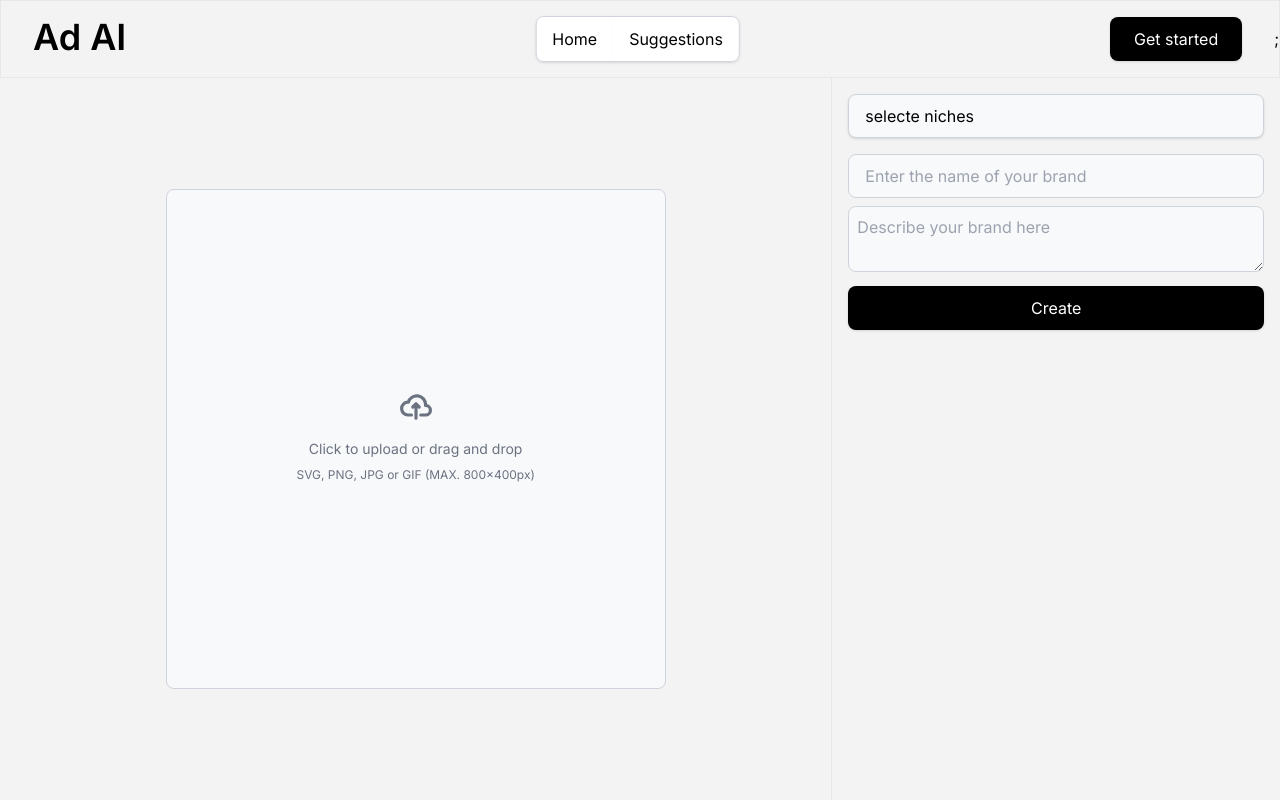
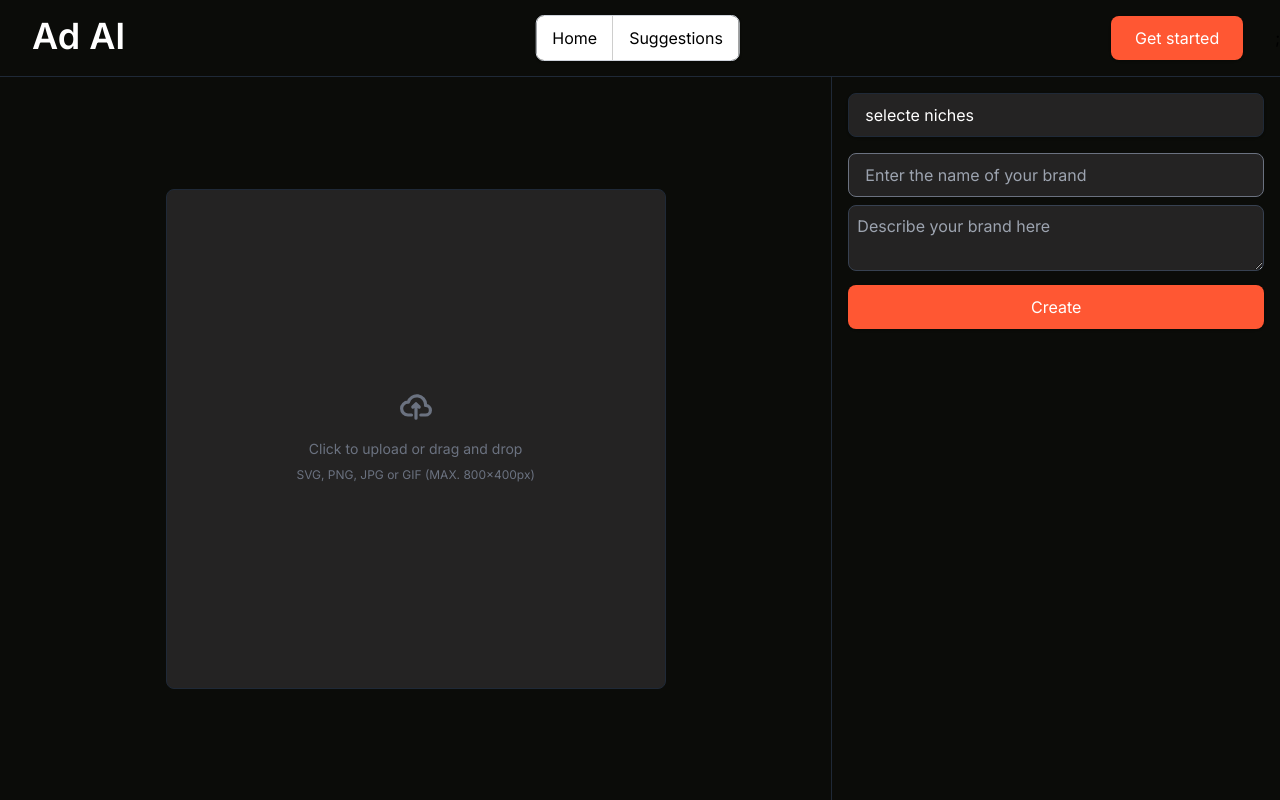
Before and after one commit to danielfsha/ad-ai, a Next.js app: page / in a window 1280 px wide. Built offline with nearby package versions, Linux system fonts and the light colour scheme.

Commit message:
added dark theme

```diff
--- a/app/globals.css
+++ b/app/globals.css
@@ -3,8 +3,8 @@
 @tailwind utilities;
 
 :root {
-  --foreground: #000000;
-  --background: #f3f3f3;
+  --foreground: #daf7a6;
+  --background: #0b0c09;
 }
 
 @media (prefers-color-scheme: dark) {
--- a/app/page.js
+++ b/app/page.js
@@ -37,14 +37,16 @@ export default function Home() {
       <div className="h-full flex-[4] flex items-center justify-center">
         <ImageInput file={file} setFile={setFile} />
       </div>
-      <div className="h-full flex-[2] border-l p-4 space-y-2">
+
+
+      <div className="h-full flex-[2] border-l border-gray-800 p-4 space-y-2">
         <CommandWindow searchInput={searchInput} setSearchInput={setSearchInput} isOpen={isOpen} toggle={() => setIsOpen(!isOpen)} options={niches} filteredItems={filteredItems} selectedoptions={selectedNiche} setSelectedoptions={setSelectedNiche} />
         <div className="flex flex-col">
-          <Button variant='outline' className='w-full justify-start' onClick={() => setIsOpen(true)} >selecte niches</Button>
+          <Button variant='outline' className='w-full justify-start bg-[#242323] border-gray-800 text-white' onClick={() => setIsOpen(true)} >selecte niches</Button>
           <div className="flex flex-wrap gap-1 mt-2">
             {
               selectedNiche && selectedNiche.map((niche, index) => (
-                <Button variant='outline' onClick={() => {
+                <Button key={index} variant='outline' onClick={() => {
                   setSelectedNiche(selectedNiche.filter((item) => item !== niche))
                 }} className='inline-flex'>
                   {niche.logo}
--- a/components/Button.jsx
+++ b/components/Button.jsx
@@ -4,7 +4,7 @@ import { cva } from "class-variance-authority";
 import cn from "@/utils/lib";
 
 export const buttonVariants = cva(
-  "bg-black text-white h-11 px-4 py-2.5 rounded-lg shadow justify-center items-center gap-3 inline-flex",
+  "bg-[#FF5733] text-white h-11 px-4 py-2.5 rounded-lg shadow justify-center items-center gap-3 inline-flex",
   {
     variants: {
       variant: {
--- a/components/ImageInput.jsx
+++ b/components/ImageInput.jsx
@@ -10,7 +10,7 @@ export default function ImageInput({ file, setFile }) {
   return (
     <div
       {...getRootProps()}
-      className="h-[500px] w-[500px] bg-[#f8f9fb] border border-[#cfd4dc] rounded-lg object-cover flex items-center justify-center"
+      className="h-[500px] w-[500px] bg-[#242323] border border-gray-800 rounded-lg object-cover flex items-center justify-center"
     >
       <input {...getInputProps()} />
       {isDragActive ? (
--- a/components/Input.jsx
+++ b/components/Input.jsx
@@ -2,7 +2,7 @@ import cn from "@/utils/lib";
 import { cva } from "class-variance-authority";
 
 export const inputVariants = cva(
-  "bg-[#f8f9fb] text-black border border-[#cfd4dc] h-11 px-4 py-2.5 rounded-lg justify-center items-center gap-3 inline-flex outline-none",
+  "bg-[#f8f9fb] text-black border border-gray-500 bg-[#242323] text-white h-11 px-4 py-2.5 rounded-lg justify-center items-center gap-3 inline-flex outline-none",
   {
     variants: {
       variant: {
--- a/components/Nav.jsx
+++ b/components/Nav.jsx
@@ -8,9 +8,9 @@ import { TabItem, Tabs } from "./Tabs";
 export default function Nav() {
   const router = useRouter();
   return (
-    <nav className="w-full flex items-center justify-between py-4 border">
+    <nav className="w-full flex items-center justify-between py-4 border-b border-gray-800">
       <Container variant="row" className="justify-between">
-        <h1 className="text-4xl font-semibold">Ad AI</h1>
+        <h1 className="text-4xl font-semibold text-white">Ad AI</h1>
 
         <Tabs className="absolute top-[50%] left-[50%] -translate-x-[50%] -translate-y-[50%]">
           <TabItem onClick={() => router.push("/")}>Home</TabItem>
--- a/components/TextArea.jsx
+++ b/components/TextArea.jsx
@@ -4,7 +4,7 @@ export default function TextArea({ className, ...props }) {
   return (
     <textarea
       className={cn(
-        "w-full bg-[#f8f9fb] text-black border border-[#cfd4dc] rounded-lg p-2 active:border-[#cfd4dc] focus:border-[#cfd4dc] focus:outline-none",
+        "w-full bg-[#242323] text-white border-gray-700 border rounded-lg p-2 active:border-[#cfd4dc] focus:border-[#cfd4dc] focus:outline-none",
         className,
       )}
       {...props}
```
